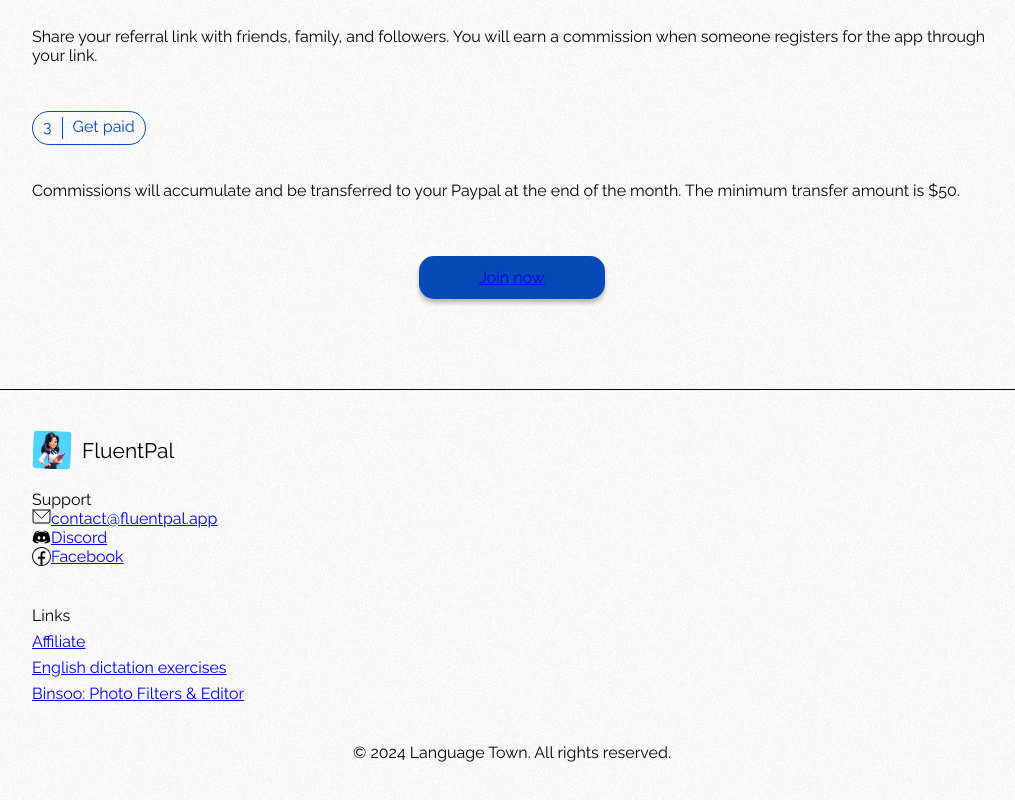
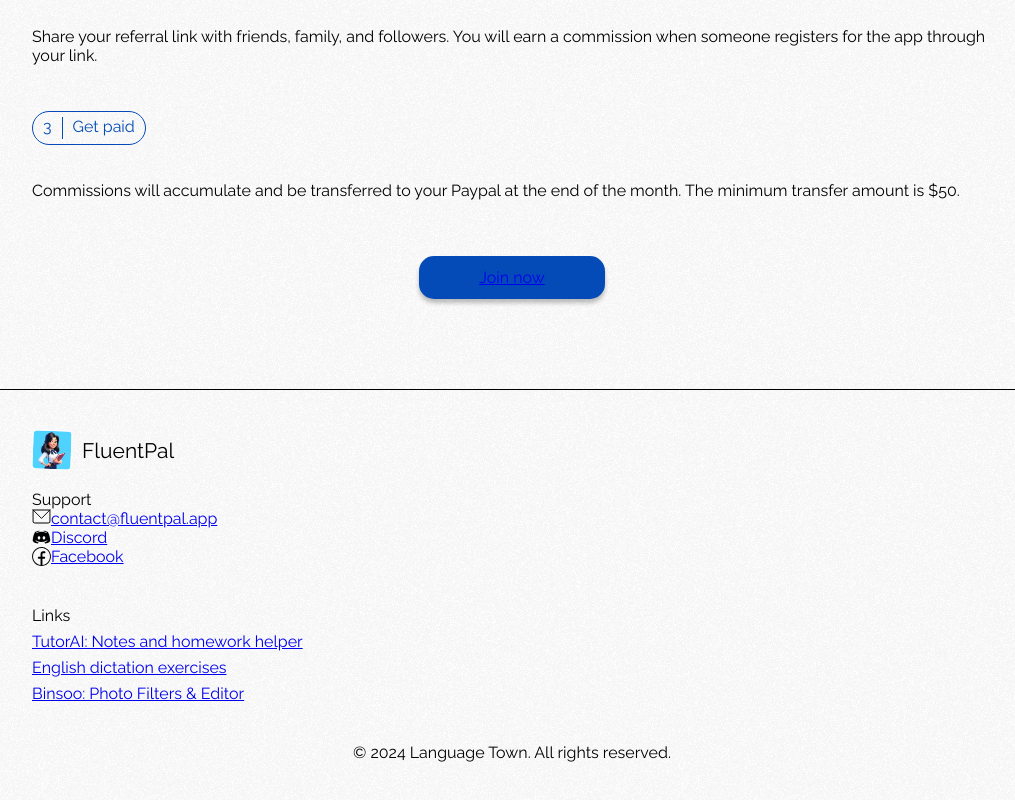
Before and after one commit to davidtran/FluentPal-Landing, a Next.js app: page /en/affiliate in a window 1280 px wide. Shown: the part 971-1771 px from the top of the page, without its empty margins (128-1143 px from the left). Built offline with nearby package versions, Linux system fonts and the light colour scheme.

Commit message:
update links

```diff
--- a/src/components/Footer.tsx
+++ b/src/components/Footer.tsx
@@ -50,8 +50,14 @@ export default function Footer() {
 
             <div>
               <div className="font-bold">Links</div>
+
               <div className="pt-[7px]">
-                <a href={`/${locale}/affiliate`}>{t("support.affiliate")}</a>
+                <a
+                  href="https://tutoraistudy.com/"
+                  target="_blank"
+                >
+                  TutorAI: Notes and homework helper
+                </a>
               </div>
               <div className="pt-[7px]">
                 <a
```
Also changed, not shown: package.json (+11 -3 lines), tsconfig.json (+9 -1 lines), 1 other file (tests, documents, lock files or other folders).
